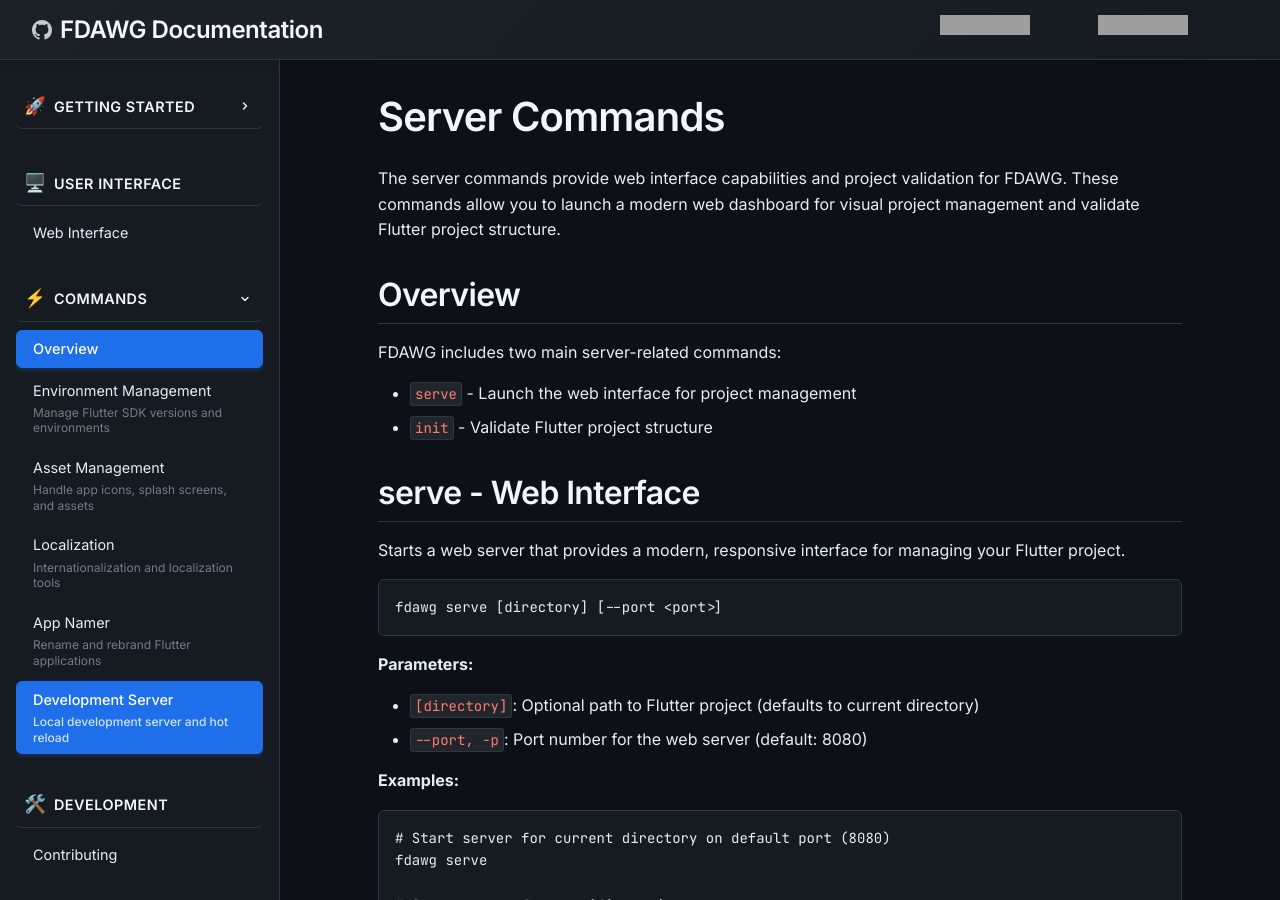
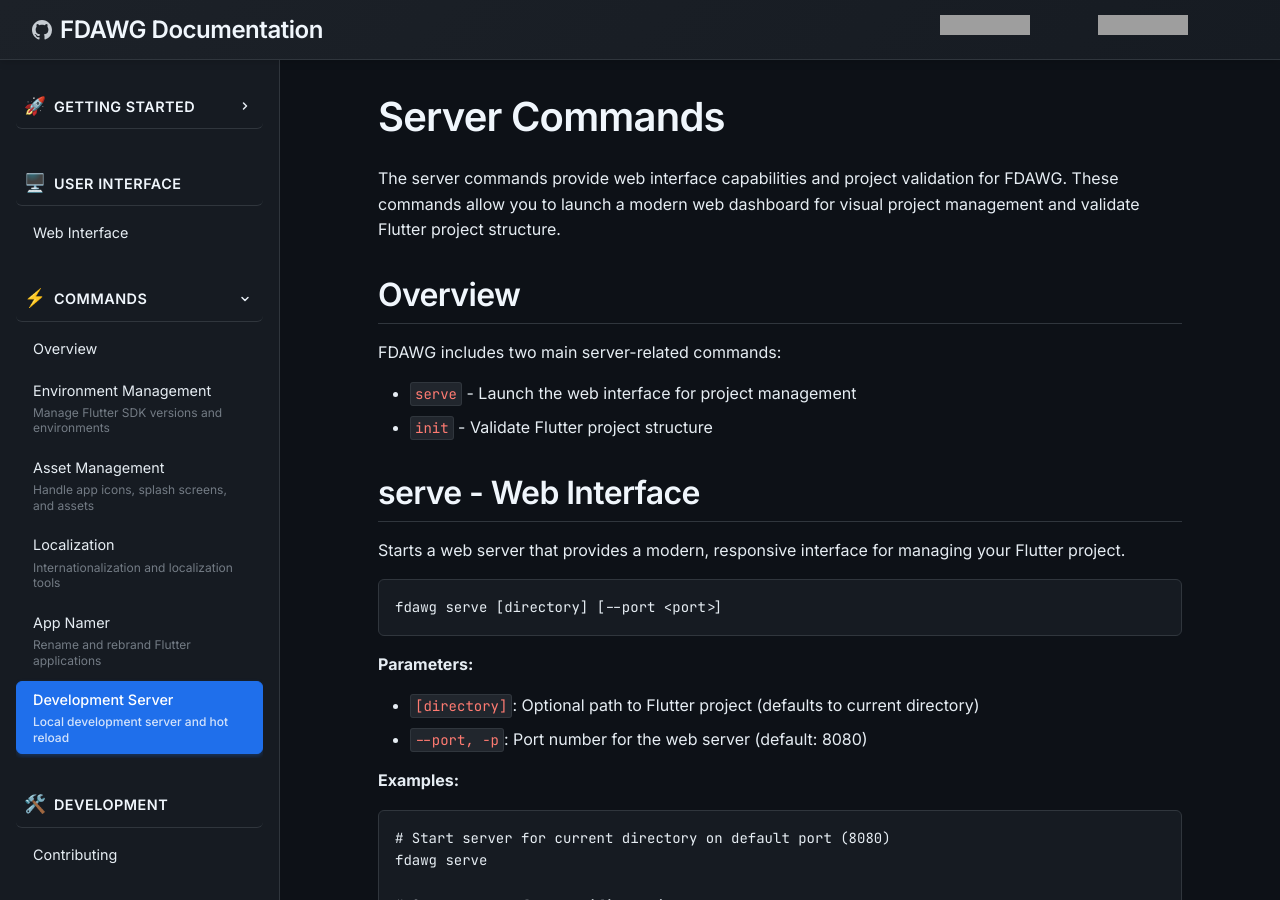
Before and after one commit to Jerinji2016/fdawg, a Jekyll site: the page built from docs/commands/server.md, in a window 1280 px wide and 900 px high. Built offline with Jekyll 4.4.1, drawn with Linux system fonts in a browser that asks for light colours; grey boxes are pictures that could not be loaded.

Commit message:
fix: overview always selected in command section

```diff
--- a/docs/_layouts/default.html
+++ b/docs/_layouts/default.html
@@ -165,11 +149,13 @@
                                 {% assign is_active = false %}
                                 {% if page.url == item.url %}
                                     {% assign is_active = true %}
-                                {% elsif item.url != '/' and page.url contains item.url %}
-                                    {% assign is_active = true %}
                                 {% elsif item.url == '/' and page.url == '/index.html' %}
                                     {% assign is_active = true %}
                                 {% elsif item.url == '/' and page.url == '/' %}
+                                    {% assign is_active = true %}
+                                {% elsif item.url != '/' and item.url != '/commands/' and page.url contains item.url %}
+                                    {% assign is_active = true %}
+                                {% elsif item.url == '/commands/' and page.url == '/commands/' %}
                                     {% assign is_active = true %}
                                 {% endif %}
                                 <a href="{{ item.url | relative_url }}"
```
Also changed, not shown: other parts of docs/_layouts/default.html (+1 -17 lines).
